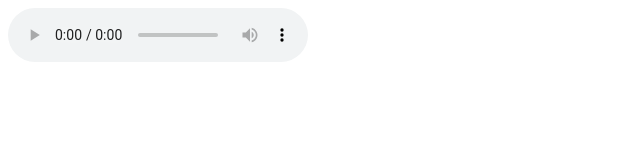
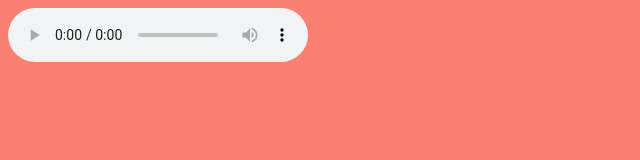
Before and after one commit to eskilfogelstrom/web-audio, a plain HTML site: page index.html in a window 1280 px wide. Shown: the whole page, without its empty margins (0-640 px from the left). Drawn offline with Linux system fonts and the light colour scheme.

Commit message:
fix: correct background color

```diff
--- a/index.html
+++ b/index.html
@@ -1,5 +1,5 @@
 <html>
-    <body>
+    <body style="background: salmon">
         <audio controls id="audio" src="./example.mp3"></audio>
         <script src="./script.js"></script>
     </body>
```
